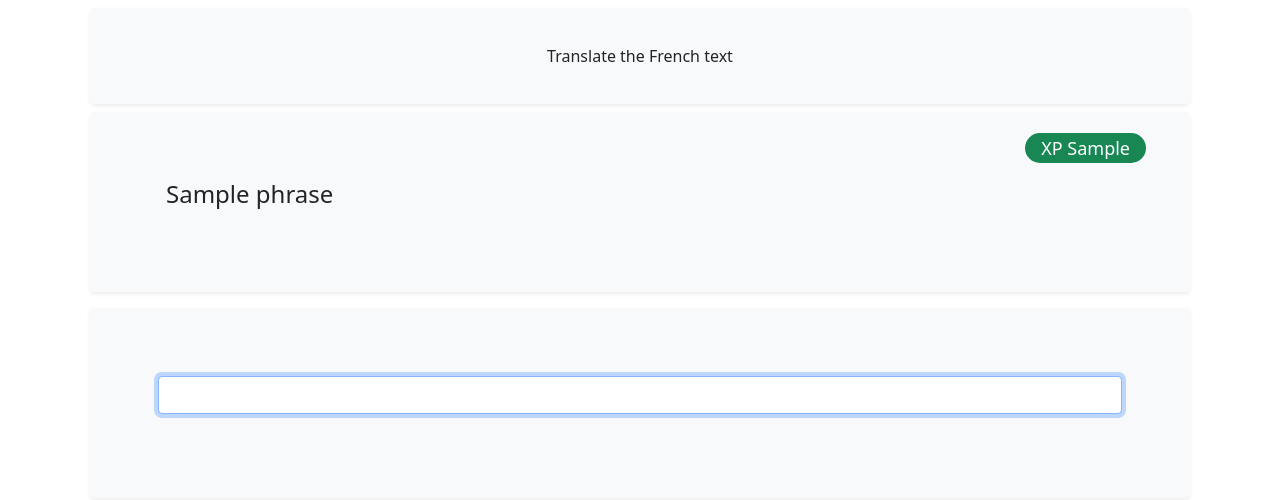
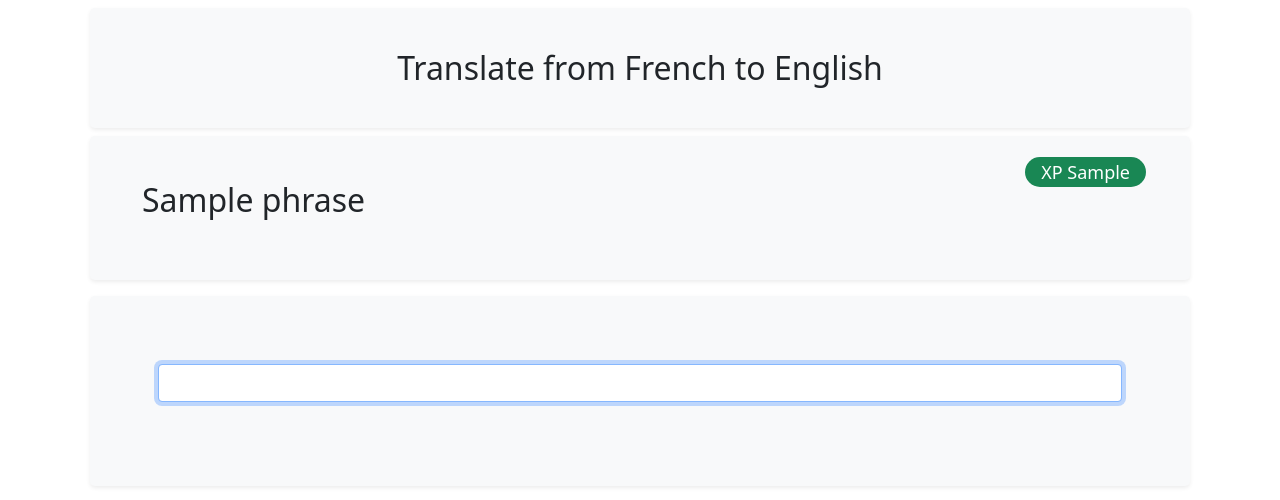
Before and after one commit to Inu-Oh/tommy, a Django app: template tommy/templates/tommy/learn.html in a window 1280 px wide. Shown: the top 500 px of the page. Run offline with Django 4.2, Linux system fonts and the light colour scheme; tables that the repository leaves empty hold one stand-in row (values such as "Sample post"); the template is opened without the code that fills it: values that come from a table or form of the project are taken from there, most other values are stand-ins (such as "Sample title", 1, 10 or a date in 2020); some libraries are stand-ins or nearby versions.

Commit message:
applied langue learned to views

```diff
--- a/tommy/templates/tommy/glossary.html
+++ b/tommy/templates/tommy/glossary.html
@@ -19,7 +19,7 @@
     {% else %}
     <div class="container">
         {% for phrase in phrases %}
-
+        {% if phrase.language == "French" %}
         <div class="row">
             <div class="col-4 text-end">{{ phrase.phrase }} </div>
             <div class="col-6 text-start">
@@ -38,9 +38,10 @@
                 {% elif phrase_strength.strength > 40 %}Good
                 {% elif phrase_strength.strength > 20 %}Keep at it
                 {% else %}Practice{% endif %}
-                {% endif %}{% endfor %}{% endif %}
+                {% endif %}{% endif %}{% endfor %}{% endif %}
                 </div>
         </div>
+        {% endif %}
         {% endfor %}
     </div>
 </div>
--- a/tommy/templates/tommy/learn.html
+++ b/tommy/templates/tommy/learn.html
@@ -3,8 +3,12 @@
 
 {% block header %}
 <div class="container">
-    <p class="text-center pt-3">
-        Translate the {{ phrase.language }} text
+    <p class="text-center pt-3 fs-2">
+        {% if phrase.language == "French" %}
+        Translate from French to English
+        {% else %}
+        Translate from English to French
+        {% endif %}
     </p>
 </div>
 {% endblock header %}
@@ -16,7 +20,7 @@
     {% comment %} should redirect to another page {% endcomment %}
     {% else %}
     <div class="container-fluid d-flex justify-content-between">
-        <p class="fs-4 p-5 ">{{ testing_phrase.phrase }}</p>
+        <p class="fs-2 p-4 ">{{ testing_phrase.phrase }}</p>
         <p class="text-end pe-3 fs-4">
             <span class="badge rounded-pill bg-success fw-normal px-3">
             XP {{ xp }}</span></p>
```
Also changed, not shown: tommy/templates/tommy/review.html (+7 -3 lines).
